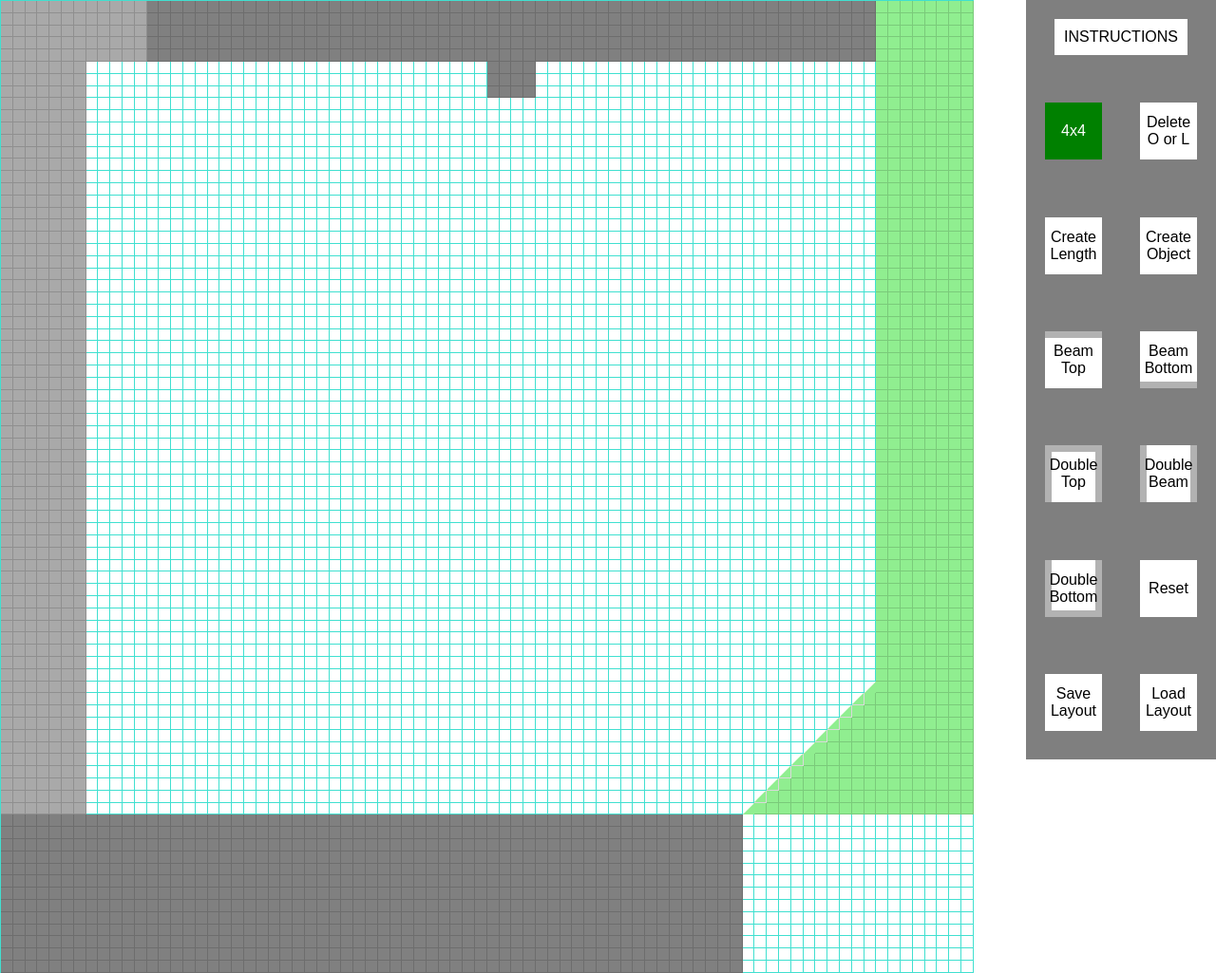
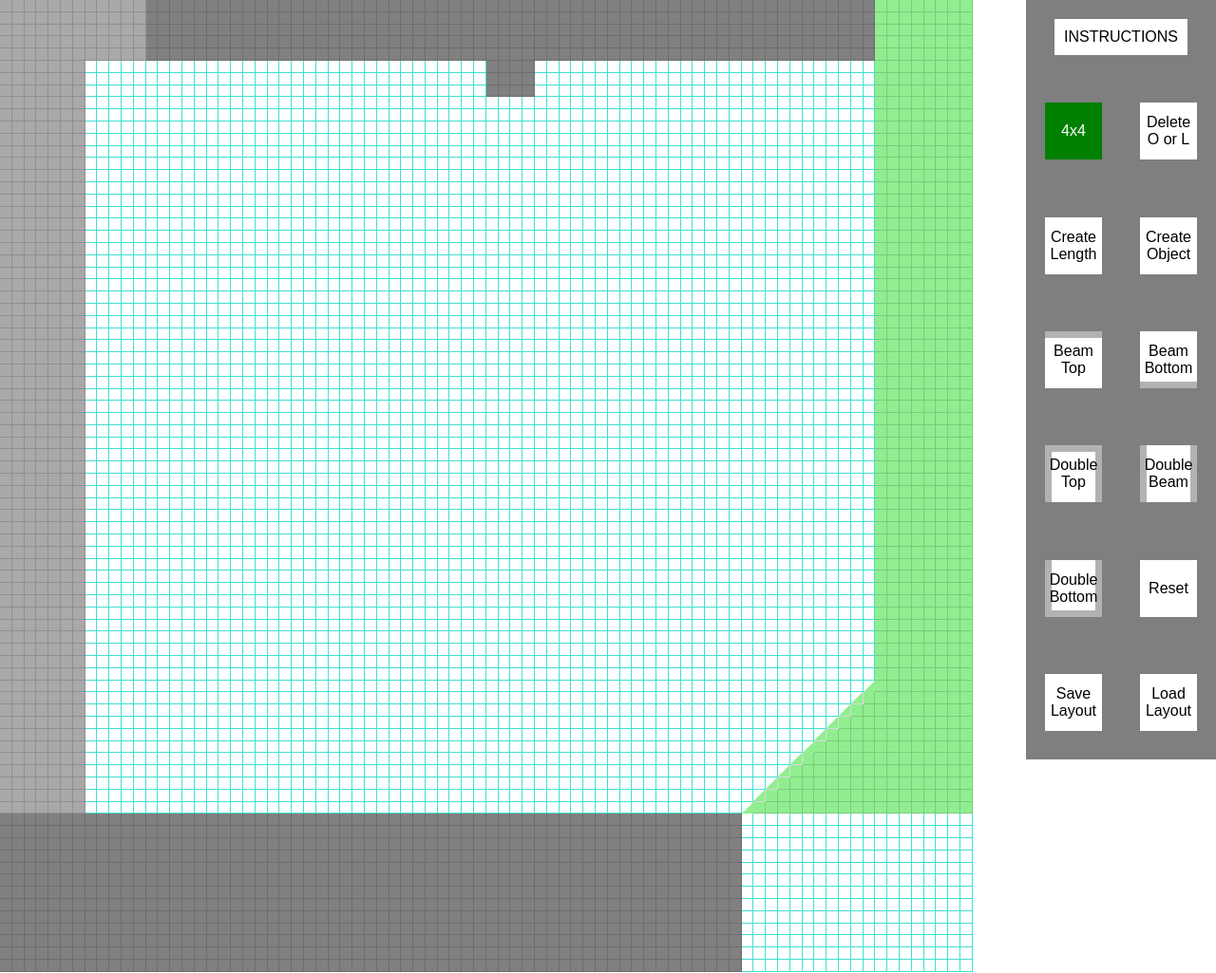
Before and after one commit to qodesmith/deck-grid, a website: page index.html in a window 1280 px wide. Shown: the whole page at 95% size. Drawn offline with Linux system fonts and the light colour scheme.

Commit message:
Removing the unnecessary border on the grid. Bumping npm version.

```diff
--- a/package.json
+++ b/package.json
@@ -1,6 +1,6 @@
 {
   "name": "deck-grid",
-  "version": "1.0.0",
+  "version": "1.0.1",
   "description": "",
   "main": "app.js",
   "scripts": {
--- a/styles.less
+++ b/styles.less
@@ -13,8 +13,6 @@ body {
   height: 80vw;
   display: flex;
   flex-wrap: wrap;
-  border-left: 1px solid turquoise;
-  border-top: 1px solid turquoise;
   cursor: pointer;
 }
 
```
Also changed, not shown: styles.css.
